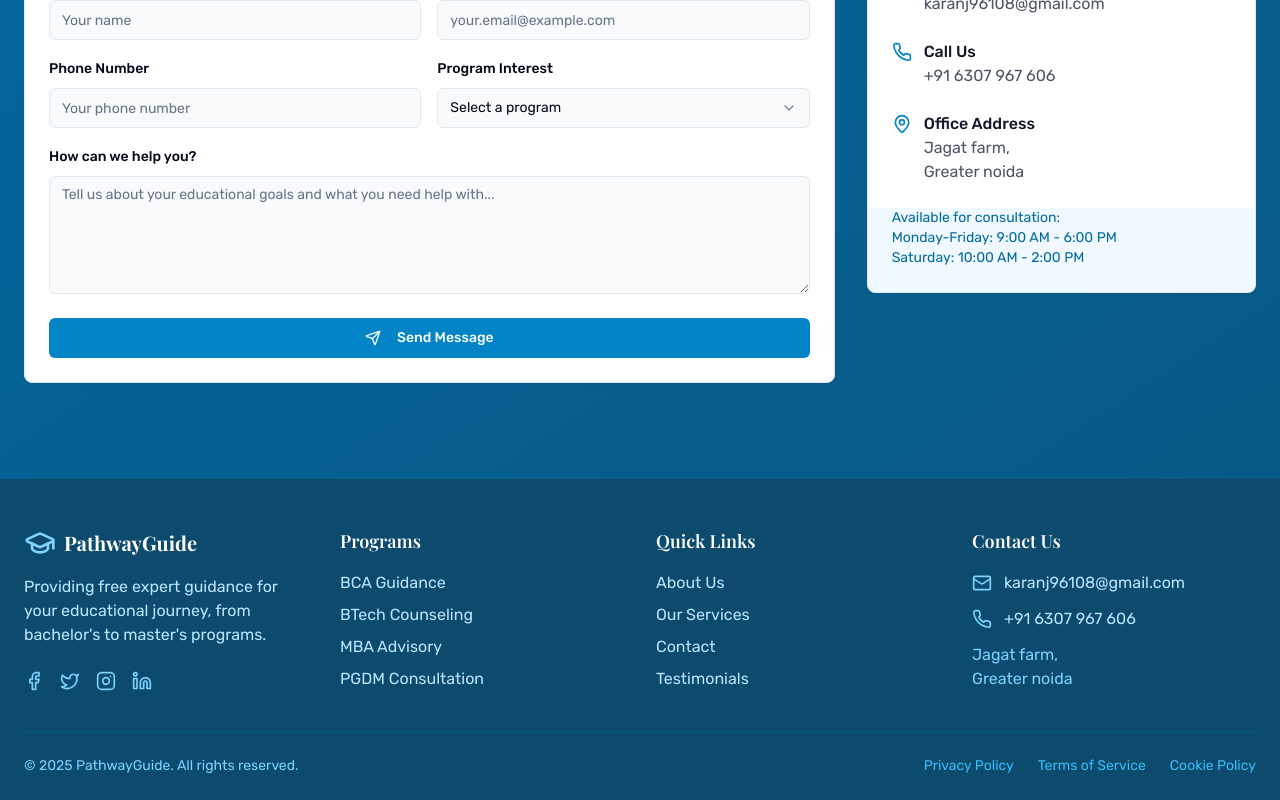
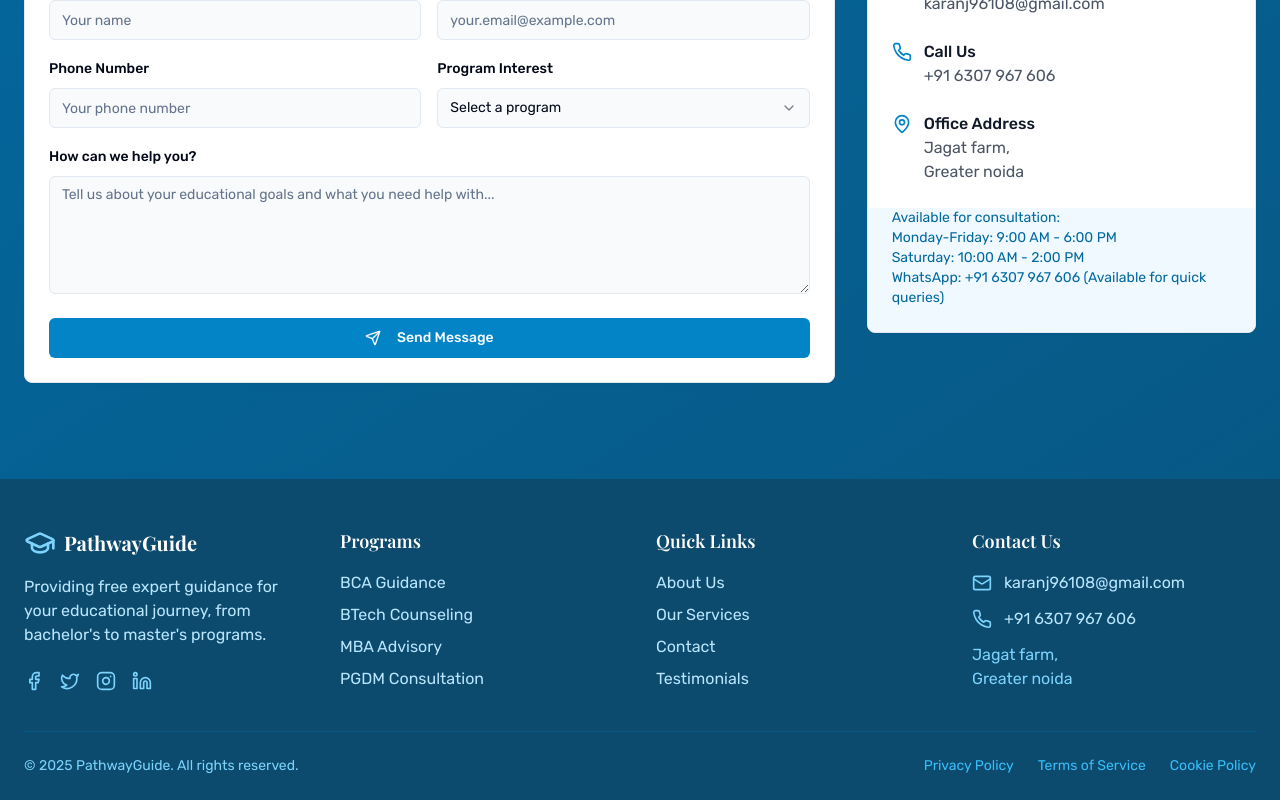
Before and after one commit to karan96108/Counsellinig-App, a React (Vite) app: page / in a window 1280 px wide. Shown: the part 3675-4475 px from the top of the page. Built offline with nearby package versions, Linux system fonts and the light colour scheme; no server answers.

Commit message:
Update contact information in Support section and ContactSection

```diff
--- a/src/components/ContactSection.tsx
+++ b/src/components/ContactSection.tsx
@@ -212,7 +212,8 @@ const ContactSection = () => {
                 <p className="text-sm text-counseling-700">
                   Available for consultation: <br />
                   Monday-Friday: 9:00 AM - 6:00 PM <br />
-                  Saturday: 10:00 AM - 2:00 PM
+                  Saturday: 10:00 AM - 2:00 PM <br />
+                  WhatsApp: +91 6307 967 606 (Available for quick queries)
                 </p>
               </CardFooter>
             </Card>
--- /dev/null
+++ b/src/components/Support.tsx
@@ -0,0 +1,16 @@
+import React from "react";
+
+const Support = () => {
+  return (
+    <div className="text-center py-8">
+      <h2 className="text-2xl font-bold mb-4">Support</h2>
+      <div className="space-y-2">
+        <p>Email: karanj96108@gmail.com</p>
+        <p>Phone: +91 6307 967 606</p>
+        <p>WhatsApp: Available for quick queries</p>
+      </div>
+    </div>
+  );
+};
+
+export default Support;
```
